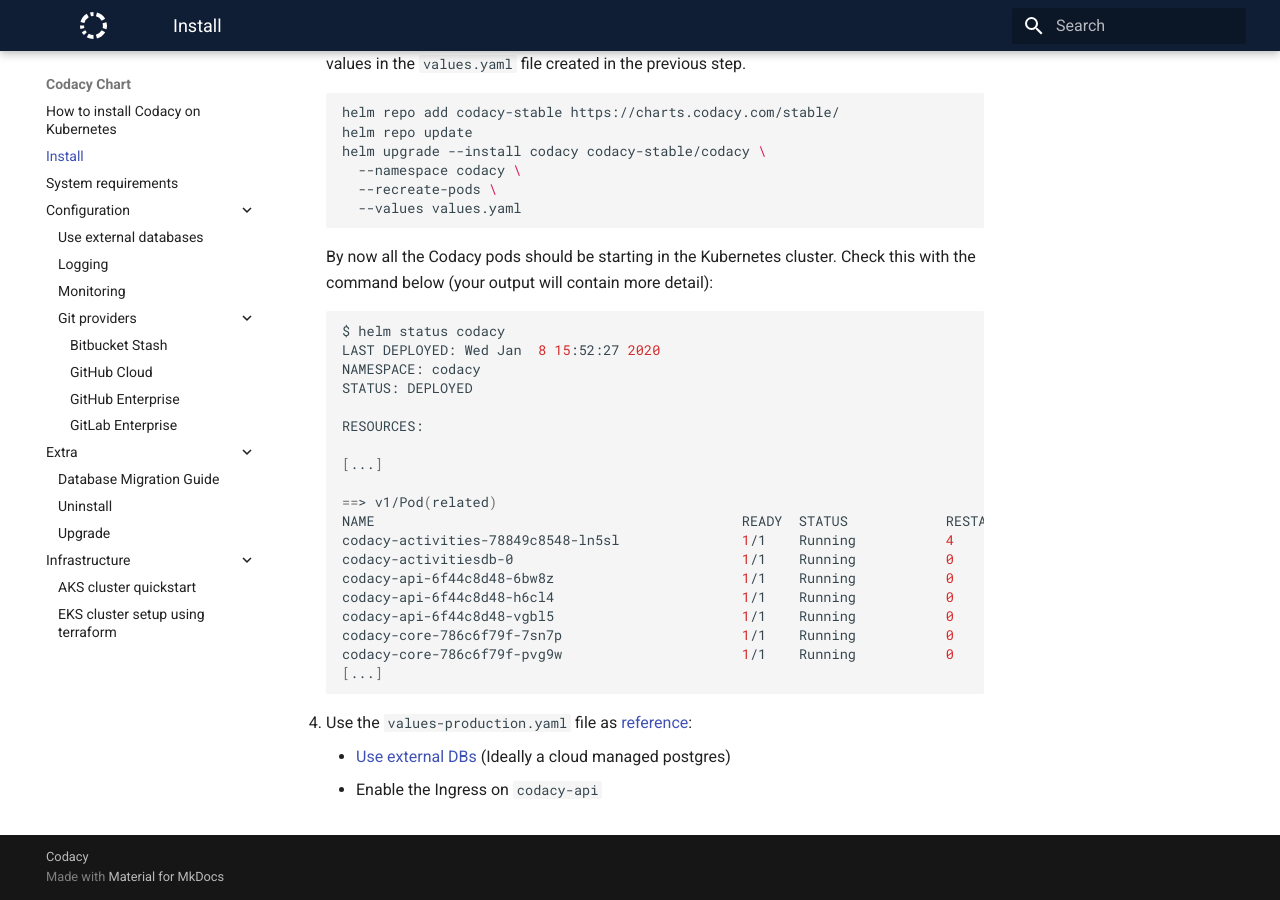
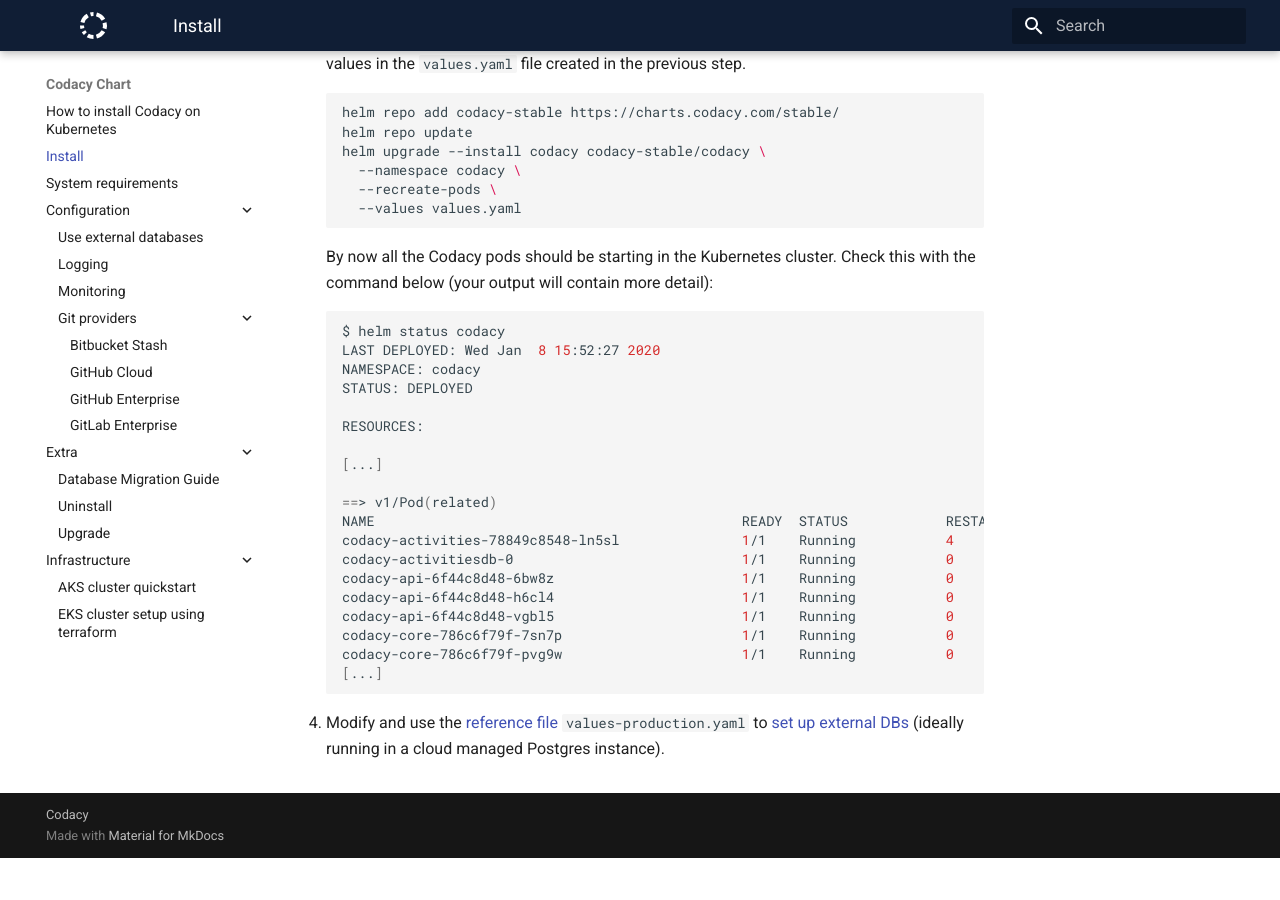
Before and after one commit to codacy/chart, an MkDocs documentation site: the page built from docs/install.md, in a window 1280 px wide and 900 px high, scrolled down 758 px. Built offline with MkDocs 1.6.1 and Material for MkDocs 9.7.7, drawn with Linux system fonts in a browser that asks for light colours; after the commit the page ends 1616 px from its top, so only the background shows below that.

Commit message:
Move Ingress configuration to post-install

````diff
--- a/docs/install.md
+++ b/docs/install.md
@@ -61,7 +61,4 @@
     [...]
     ```
 
-1. Use the `values-production.yaml` file as [reference](https://raw.githubusercontent.com/codacy/chart/master/codacy/values-production.yaml):
-
-    * [Use external DBs](configuration/external-dbs.md) (Ideally a cloud managed postgres)
-    * Enable the Ingress on `codacy-api`
+1. Modify and use the [reference file](https://raw.githubusercontent.com/codacy/chart/master/codacy/values-production.yaml) `values-production.yaml` to [set up external DBs](configuration/external-dbs.md) (ideally running in a cloud managed Postgres instance).
````
Also changed, not shown: docs/index.md (+2 -0 lines).
